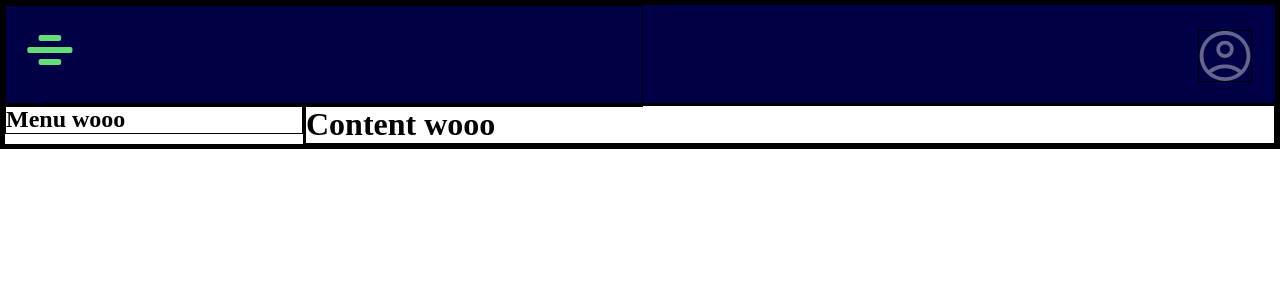
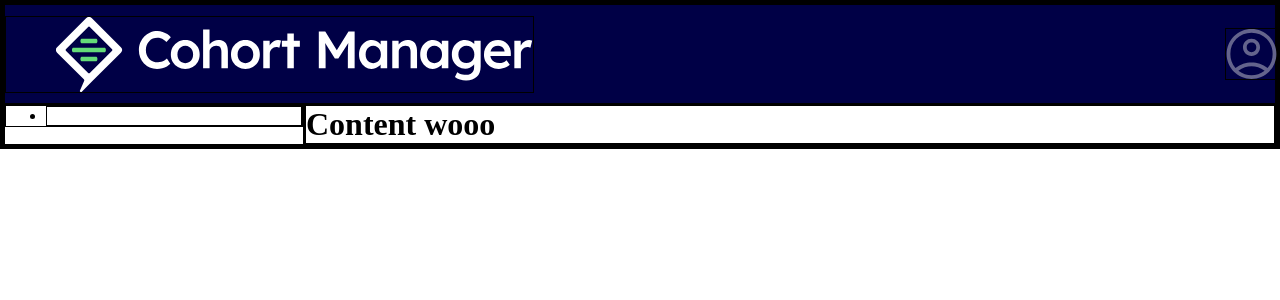
Before and after one commit to boolean-uk/react-cohort-dashboard-challenge, a React (Vite) app: page / in a window 1280 px wide. Shown: the top 300 px of the page. Built offline with nearby package versions, Linux system fonts and the light colour scheme.

Commit message:
css and structure improved

```diff
--- a/src/App.css
+++ b/src/App.css
@@ -19,11 +19,21 @@
     background-color: #000046;
 }
 
+.header .logo, .profile-picture {
+    margin-top: auto;
+    margin-bottom: auto;
+}
+
+.header .logo {
+    padding-left: 50px;
+}
+
 .header .profile-picture {
-    margin-left: auto-fit;
-    margin-right: 50px;
-    place-self: center;
+    /* padding-left: 50px; */
 }
+
+
+
 
 .menu {
     grid-area: menu;
--- a/src/components/header/header.jsx
+++ b/src/components/header/header.jsx
@@ -1,11 +1,11 @@
-import logo from "../../assets/images/header.svg"
-import Pfp from "./subcomponents/profilepicture";
+import Pfp from "./subcomponents/profilePicture";
+import Logo from "./subcomponents/logo";
 
 function Header() {
     return (
         <>
         <header className="header">
-            <img className="logo" src={logo} height="100px" alt="log"/>
+            <Logo/>
             <Pfp/>
         </header>
 
--- /dev/null
+++ b/src/components/header/subcomponents/logo.jsx
@@ -0,0 +1,11 @@
+import header from "../../../assets/images/header.svg"
+
+function Logo() {
+    return (
+        <>
+        <img className="logo" src={header} height="75px" alt="header"/>
+        </>
+    )
+}
+
+export default Logo;
--- a/src/components/menu/menu.jsx
+++ b/src/components/menu/menu.jsx
@@ -1,8 +1,12 @@
+import NavButton from './subcomponents/navButton'
+
 function Menu() {
     return (
         <>
         <nav className="menu">
-            <h1>Menu wooo</h1>
+            <ul>
+                <NavButton/>
+            </ul>
         </nav>
         </>
     )
--- /dev/null
+++ b/src/components/menu/subcomponents/navButton.jsx
@@ -0,0 +1,13 @@
+import { Route } from "react-router-dom";
+
+function NavButton() {
+    return (
+        <>
+        <li>
+
+        </li>
+        </>
+    )
+}
+
+export default NavButton;
```
Also changed, not shown: src/assets/images/header.svg.
